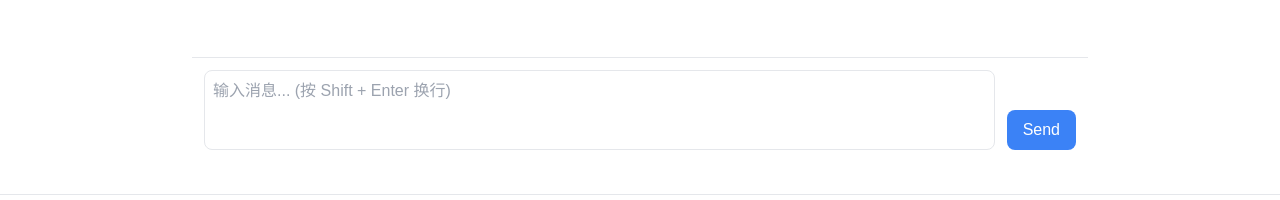
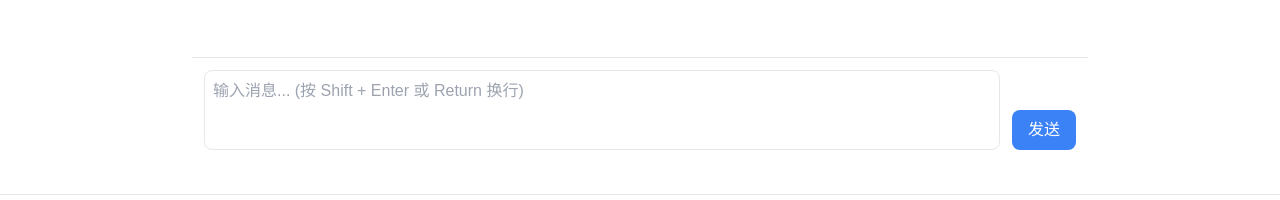
Before and after one commit to Rayxtz123/project_aiweb, a Next.js app: page /chat in a window 1280 px wide. Shown: the part 574-774 px from the top of the page. Built offline with nearby package versions, Linux system fonts and the light colour scheme.

Commit message:
v1.1.5
1. 适用于所有输入法和设备类型
2. 手机端 中文输入法 可以换行

```diff
--- a/src/components/ChatInterface.tsx
+++ b/src/components/ChatInterface.tsx
@@ -19,6 +19,8 @@ export function ChatInterface() {
   const [isLoading, setIsLoading] = useState(false)
   // 从全局状态获取消息列表和添加消息的方法
   const { messages, addMessage } = useChatStore()
+  // 添加一个状态来跟踪是否正在进行中文输入
+  const [isComposing, setIsComposing] = useState(false)
 
   /**
    * 处理消息提交
@@ -131,12 +133,18 @@ export function ChatInterface() {
             value={input}
             onChange={(e) => setInput(e.target.value)}
             onKeyDown={(e) => {
+              // 如果正在进行中文输入，不处理回车键
+              if (isComposing) return
+
               if (e.key === 'Enter' && !e.shiftKey) {
                 e.preventDefault()
                 handleSubmit(e)
               }
             }}
-            placeholder="输入消息... (按 Shift + Enter 换行)"
+            // 添加中文输入法事件处理
+            onCompositionStart={() => setIsComposing(true)}
+            onCompositionEnd={() => setIsComposing(false)}
+            placeholder="输入消息... (按 Shift + Enter 或 Return 换行)"
             className="flex-1 p-2 border rounded-lg focus:outline-none focus:ring-2 focus:ring-blue-500 min-h-[80px] resize-none"
             disabled={isLoading}
           />
@@ -147,7 +155,7 @@ export function ChatInterface() {
             }`}
             disabled={isLoading}
           >
-            {isLoading ? 'Sending...' : 'Send'}
+            {isLoading ? '发送中...' : '发送'}
           </button>
         </div>
       </form>
```
